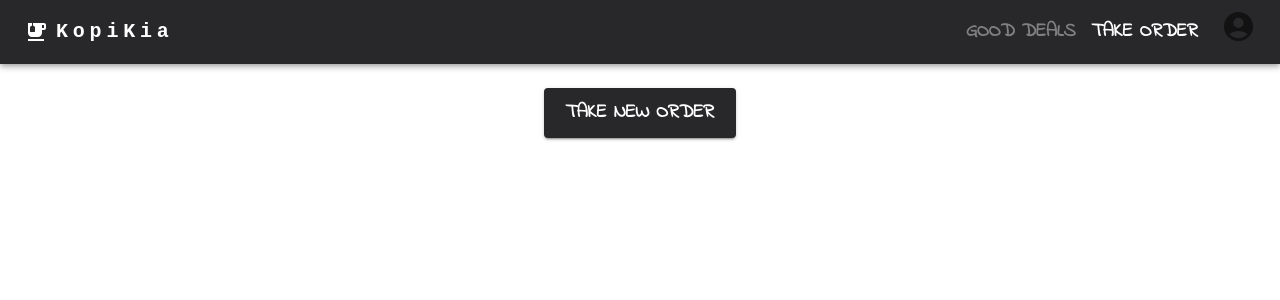
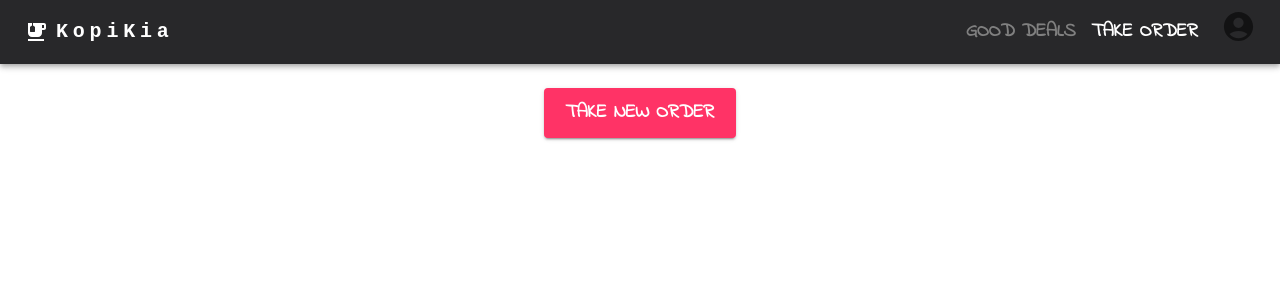
Before and after one commit to leekayden/kopikia, a React (Create React App) app: page /order in a window 1280 px wide. Shown: the top 300 px of the page. Built offline with nearby package versions, Linux system fonts and the light colour scheme.

Commit message:
update color

```diff
--- a/src/components/common/TakeOrder.tsx
+++ b/src/components/common/TakeOrder.tsx
@@ -102,7 +102,12 @@ export default function TakeOrder() {
 
   return (
     <div>
-      <Button variant="contained" size="large" onClick={handleClickOpen}>
+      <Button
+        color="secondary"
+        variant="contained"
+        size="large"
+        onClick={handleClickOpen}
+      >
         Take new order
       </Button>
       <Dialog
```
